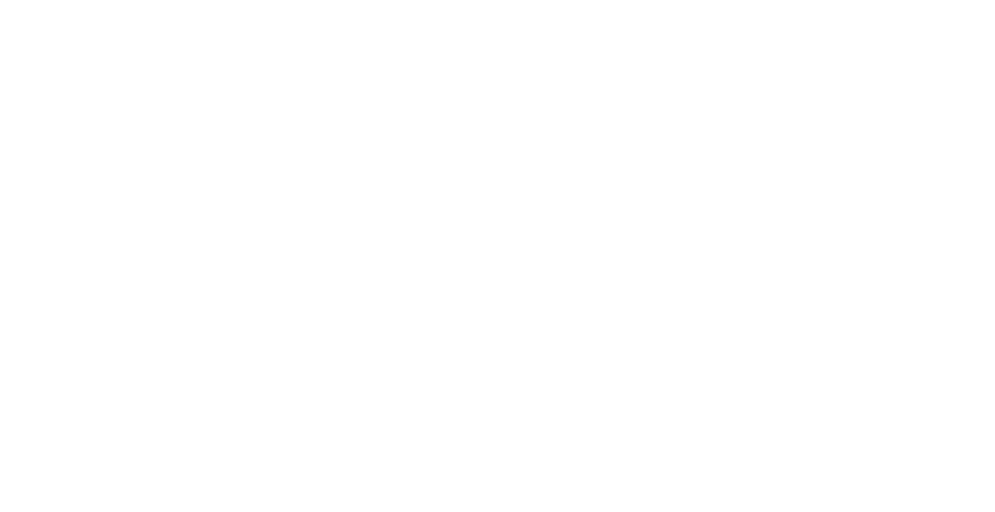
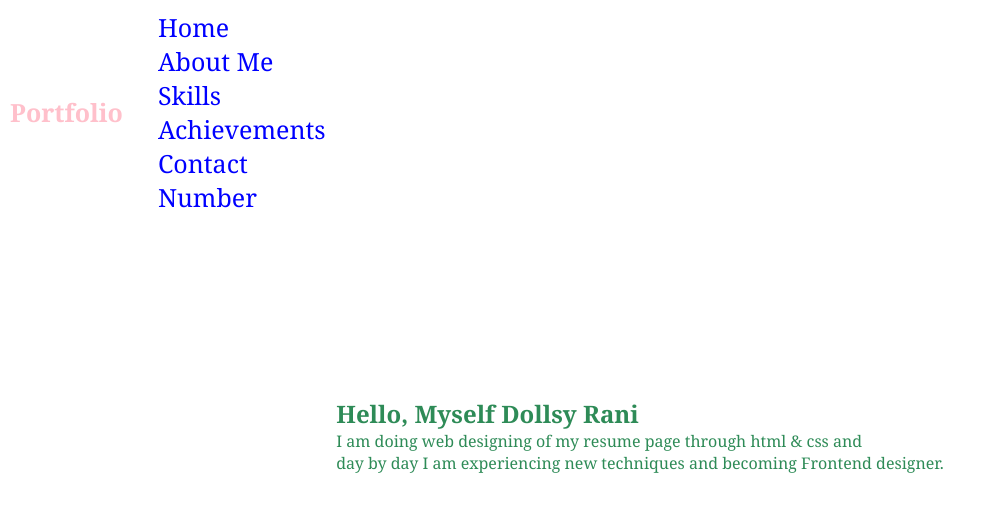
Before and after one commit to Dollsy15/SCM-Projects, a plain HTML site: page project2.html in a window 1280 px wide. Shown: the whole page, without its empty margins (0-995 px from the left). Drawn offline with Linux system fonts and the light colour scheme.

Commit message:
Further file making

```diff
--- a/project2.css
+++ b/project2.css
@@ -8,7 +8,7 @@
 
 body
 {
-    color: white;
+    color: seagreen;
 }
 
 .header
@@ -20,7 +20,7 @@ body
     padding: 10px 10px;
     background: transparent;
     display: flex;
-    justify-content: space-evenly;
+    justify-content: space-around;
     align-items: center;
     z-index: 100;
 }
@@ -29,7 +29,7 @@ body
 {
     position: relative;
     font-size: 25px;
-    color: white;
+    color: pink;
     text-decoration: none;
     font-weight: 600;
 }
@@ -38,7 +38,7 @@ body
 {
     display: inline-block;
     font-size: 25px;
-    color: white;
+    color: blue;
     text-decoration: none;
     font-weight: 500;
     margin-left: 35px;
@@ -54,7 +54,11 @@ body
 {
     position: relative;
     width: 100%;
-    justify-content: space-evenly;
+    justify-content: space-around;
     height: 100%;
-    /* background: ; */
+    background-size: cover;
+    background-position: center;
+    display: flex;
+    align-items: center;
+    padding: 70px 10% 0;
 }
```
Also changed, not shown: project2.html (+1 -3 lines).
